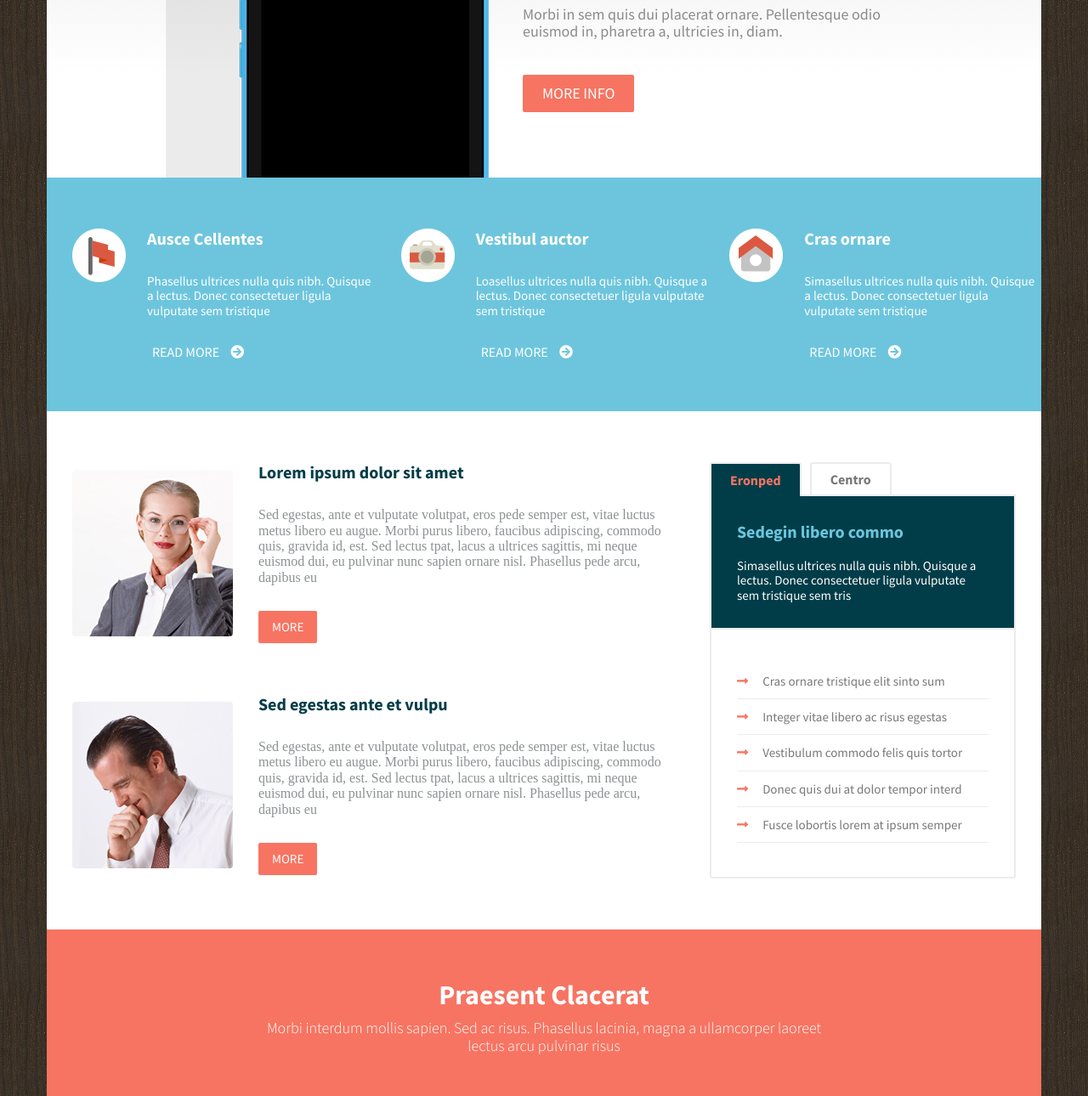
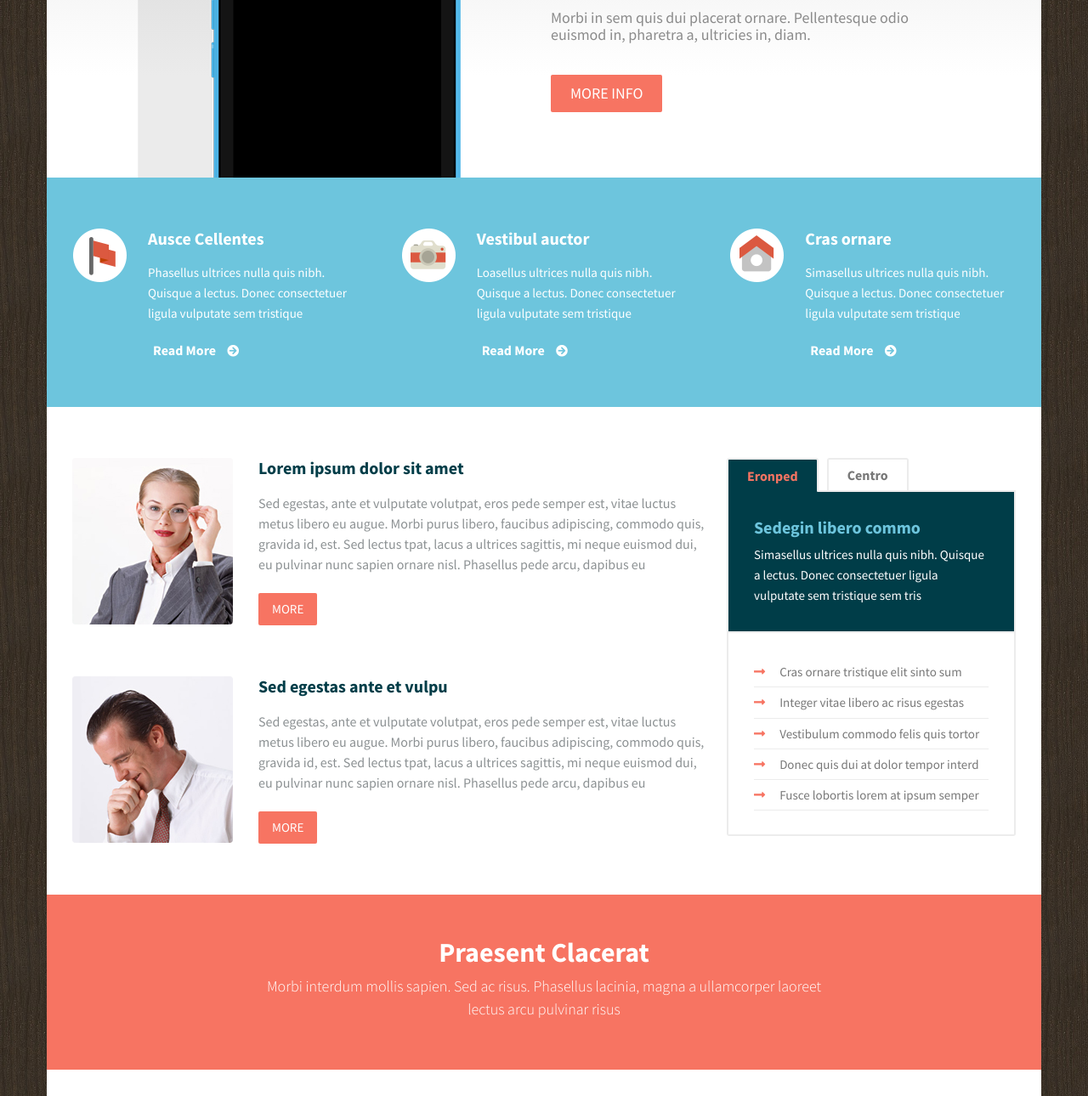
Before and after one commit to pavelkeyzik/js--itechart, a website: page 01_creating_layout/index.html in a window 1280 px wide. Shown: the part 391-1681 px from the top of the page at 85% size. Drawn offline with nearby package versions, Linux system fonts and the light colour scheme; files that its build step writes are made by us from their sources.

Commit message:
Fix (#12)
* Fixes after the first review

```diff
--- a/01_creating_layout/styles/sass/_layout.scss
+++ b/01_creating_layout/styles/sass/_layout.scss
@@ -22,8 +22,9 @@
   .l-about-us {
     flex-direction: row;
 
-    .reviews {
-      margin-right: 30px;
+    .tabs {
+      // margin-left: 30px;
+      width: 340px;
     }
 
     .tabs {
--- a/01_creating_layout/styles/sass/articles-with-date/_articles-with-date.scss
+++ b/01_creating_layout/styles/sass/articles-with-date/_articles-with-date.scss
@@ -7,7 +7,7 @@
     display: flex;
     align-items: flex-start;
     margin-right: 40px;
-    margin-bottom: 60px;
+    margin-bottom: 54px;
   }
 
   &__date {
@@ -58,6 +58,7 @@
     font-family: 'SourceSansPro-Regular';
     color: $middle-gray;
     font-size: .875em;
-    margin-top: 20px;
+    margin-top: 18px;
+    line-height: 1.5em;
   }
 }
--- a/01_creating_layout/styles/sass/button/button.scss
+++ b/01_creating_layout/styles/sass/button/button.scss
@@ -30,8 +30,12 @@
 
     &_light {
       color: $white;
+      text-transform: unset;
+      font-size: 1em;
+      font-family: 'SourceSansPro-Bold';
 
       i {
+        font-size: .875em;
         margin-left: 10px;
       }
     }
--- a/01_creating_layout/styles/sass/footer/_footer.scss
+++ b/01_creating_layout/styles/sass/footer/_footer.scss
@@ -87,17 +87,24 @@
 
     &__top {
       grid-template-columns: repeat(6, 1fr);
-      grid-column-gap: 20px;
-      padding-top: 60px;
-      padding-bottom: 60px;
+      grid-gap: 20px;
+      padding-top: 50px;
+      padding-bottom: 54px;
     }
 
     &__item {
       text-align: left;
+      padding: 0;
+      line-height: 1.7em;
     }
 
     &__bottom {
       flex-direction: row;
+      height: 105px;
+    }
+
+    &__title {
+      margin-bottom: 5px;
     }
 
     &__social {
--- a/01_creating_layout/styles/sass/header/header.scss
+++ b/01_creating_layout/styles/sass/header/header.scss
@@ -51,7 +51,7 @@
       height: unset;
       display: block;
       margin-bottom: 77px;
-      margin-left: 40px;
+      margin-left: 106px;
       padding: 0;
       text-align: left;
     }
@@ -61,11 +61,12 @@
     }
 
     &__title {
-      font-size: 2.5625em;
+      font-size: 2.6875em;
     }
 
     &__description {
-      margin: 40px 0;
+      margin: 28px 0 36px 0;
+      padding: 0;
       max-width: 470px;
       font-size: 1.125em;
     }
--- a/01_creating_layout/styles/sass/info-list/_info-list.scss
+++ b/01_creating_layout/styles/sass/info-list/_info-list.scss
@@ -6,7 +6,6 @@
     display: flex;
     flex-direction: column;
     align-items: center;
-    padding: 20px 0;
   }
 
   &__content {
@@ -36,12 +35,18 @@
     min-height: 270px;
 
     &__block {
-      padding: 60px 0 60px 0;
+      padding: 60px 0 0 0;
       flex-direction: row;
     }
 
+    &__item {
+      padding-right: 20px;
+      padding-left: 26px;
+      line-height: 24px;
+    }
+
     &__icon {
-      margin: 0 25px;
+      margin-right: 25px;
       align-self: flex-start;
     }
 
@@ -55,7 +60,7 @@
     }
 
     &__description {
-      margin: 30px 0;
+      margin: 16px 0 20px;
     }
   }
 }
--- a/01_creating_layout/styles/sass/menu/_menu.scss
+++ b/01_creating_layout/styles/sass/menu/_menu.scss
@@ -24,10 +24,11 @@
     flex-direction: row;
     margin-top: 0;
     width: unset;
+    box-sizing: border-box;
 
     &__link {
       border-right: 1px solid $very-light-gray;
-      padding: 0 26px;
+      padding: 0 28px;
     }
   }
 }
--- a/01_creating_layout/styles/sass/present/present.scss
+++ b/01_creating_layout/styles/sass/present/present.scss
@@ -10,12 +10,13 @@
   &__title {
     font-family: 'SourceSansPro-Bold';
     font-size: 2em;
-    margin-bottom: 10px;
   }
 
   &__description {
     font-family: 'SourceSansPro-Light';
     font-size: 1.125em;
     margin: 0 22%;
+    margin: 8px 22%;
+    line-height: 1.5em;
   }
 }
--- a/01_creating_layout/styles/sass/reviews/reviews.scss
+++ b/01_creating_layout/styles/sass/reviews/reviews.scss
@@ -48,6 +48,7 @@
   &__text {
     color: $asphalt-gray;
     margin: 30px 0;
+    font-family: 'SourceSansPro-Regular';
   }
 }
 
@@ -57,6 +58,7 @@
     &__item {
       flex-direction: row;
       text-align: left;
+      align-items: flex-start;
     }
 
     .button {
@@ -65,7 +67,14 @@
 
     &__title {
       margin-top: 0;
+      margin-bottom: 18px;
       text-align: left;
+    }
+
+    &__text {
+      margin: 0 0 22px;
+      padding-right: 20px;
+      line-height: 1.5em;
     }
   }
 }
--- a/01_creating_layout/styles/sass/tabs/tabs.scss
+++ b/01_creating_layout/styles/sass/tabs/tabs.scss
@@ -3,7 +3,6 @@ $border: $border-width solid $gray-light;
 $border-radius: 3px;
 
 .tabs {
-  flex: 4;
 
   &__row {
     display: flex;
@@ -86,6 +85,7 @@ $border-radius: 3px;
     border-left: $border;
     border-right: $border;
     border-bottom: $border;
+    line-height: 1.5em;
   }
 
   &__title {
@@ -102,7 +102,7 @@ $border-radius: 3px;
   }
 
   &__list {
-    padding: 40px 30px;
+    padding: 28px 30px;
     margin: 0;
     border-left: $border;
     border-bottom: $border;
@@ -117,7 +117,7 @@ $border-radius: 3px;
     color: $middle-gray;
     list-style: none;
     border-bottom: 1px solid $gray-light;
-    padding: 12px 0;
+    padding: 9px 0;
   }
 
   &__list-arrow {
@@ -125,3 +125,14 @@ $border-radius: 3px;
     margin-right: 17px;
   }
 }
+
+@media (min-width: 890px) {
+
+  .tabs {
+    max-width: 340px;
+
+    &__title {
+      margin-bottom: 8px;
+    }
+  }
+}
--- a/01_creating_layout/styles/sass/vestibul/vestibul.scss
+++ b/01_creating_layout/styles/sass/vestibul/vestibul.scss
@@ -2,7 +2,7 @@
   background: $white;
   display: flex;
   flex-direction: column;
-  padding: 60px 30px;
+  padding: 50px 30px;
 
   &__title {
     color: $very-dark-cyan;
@@ -31,6 +31,7 @@
 
 @media (min-width: 890px) {
   .vestibul {
+    padding-bottom: 0;
 
     &__content {
       flex-direction: row;
```
